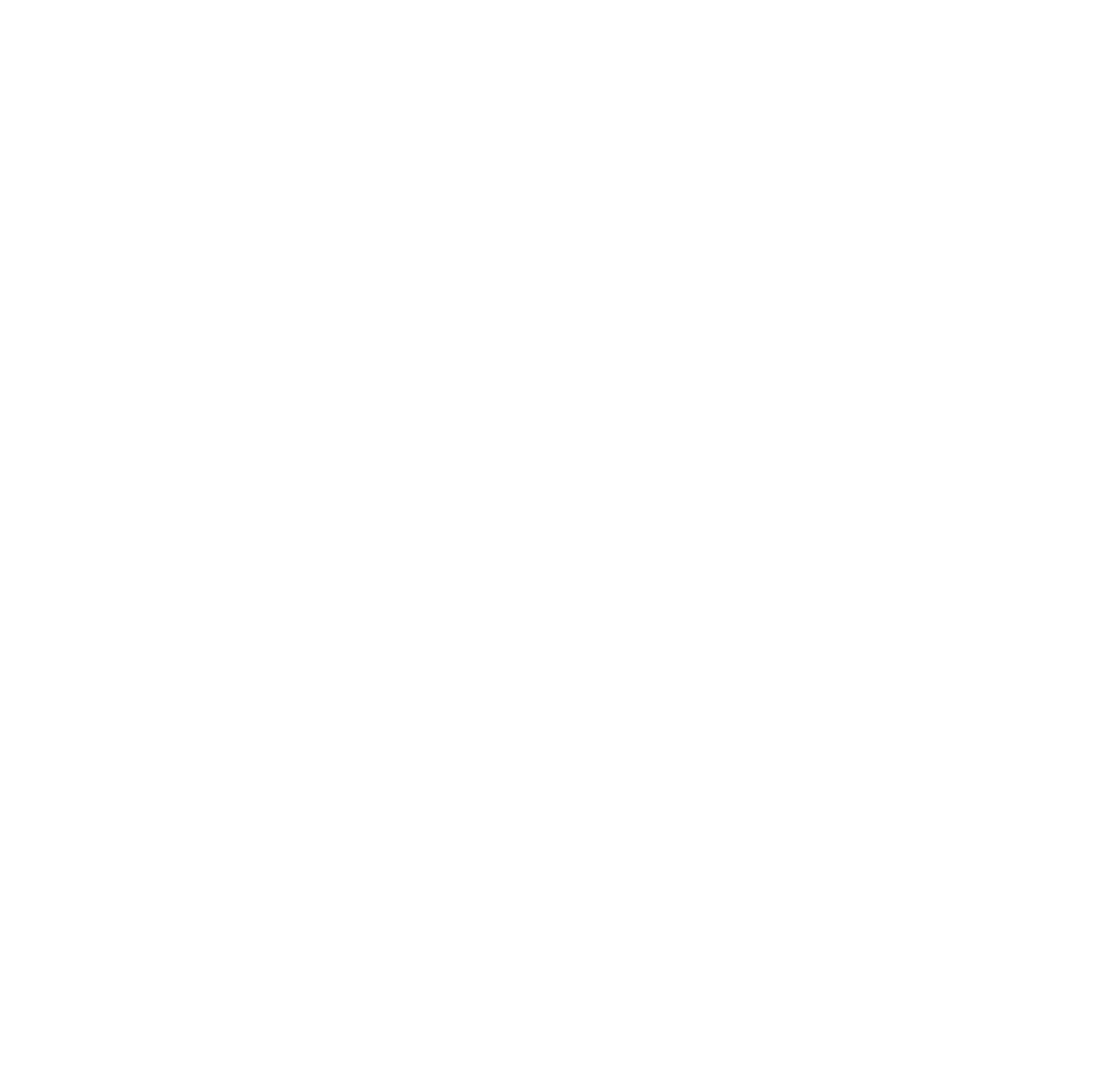
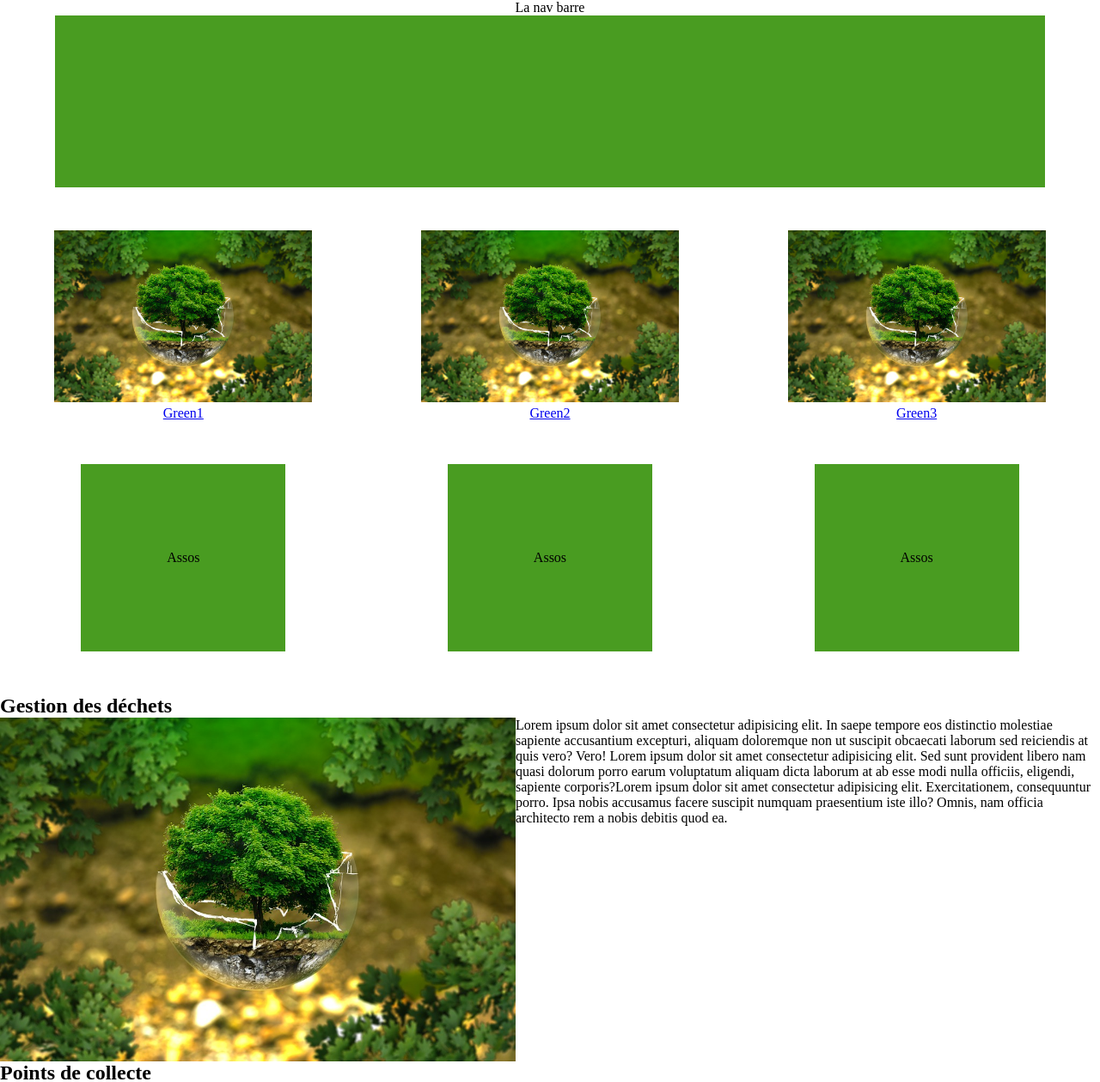
Before and after one commit to Vogi28/Project_AAD, a plain HTML site: page index.html in a window 1280 px wide. Shown: the top 1259 px of the page at 86% size. Before the commit the page ends 800 px from the top, so only its background shows below. Drawn offline with Linux system fonts and the light colour scheme.

Commit message:
H-P avec partie actions et  gest dechets

```diff
--- a/index.html
+++ b/index.html
@@ -1,11 +1,108 @@
 <!DOCTYPE html>
 <html lang="en">
+
 <head>
     <meta charset="UTF-8">
     <meta name="viewport" content="width=device-width, initial-scale=1.0">
     <title>ACTIONS ASSOCIATIONS DECHETS</title>
+    <link rel="stylesheet" href="style.css">
 </head>
+
 <body>
+    <header>
+        <Nav>
+            <p>La nav barre</p>
+        </Nav>
+    </header>
+    <section class="banner">
+        <!-- <img src="" alt=""> -->
+        <p class="img"> </p>
+    </section>
+    <section>
+        <figure class="actions_container">
+            <a href="#"><img class="actions_item" title="green" src="green.jpg" alt="" width="300px" height="auto">
+                <figcaption>Green1</figcaption>
+            </a>
 
+            <a href="#"><img class="actions_item" title="green" src="green.jpg" alt="" width="300px" height="auto">
+                <figcaption>Green2</figcaption>
+            </a>
+
+            <a href="#"><img class="actions_item" title="green" src="green.jpg" alt="" width="300px" height="auto">
+                <figcaption>Green3</figcaption>
+            </a>
+        </figure>
+    </section>
+    <section class="assos_container">
+        <div class="assos">
+            <p>Assos</p>
+        </div>
+        <div class="assos">
+            <p>Assos</p>
+        </div>
+        <div class="assos">
+            <p>Assos</p>
+        </div>
+    </section>
+    <section>
+        <div>
+            <h2>Gestion des déchets</h2>
+            <div class="img_txt">
+                <img src="green.jpg" alt="" width="600px" height="auto">
+                <p>
+                    Lorem ipsum dolor sit amet consectetur adipisicing elit. In saepe tempore eos distinctio molestiae
+                    sapiente
+                    accusantium excepturi, aliquam doloremque non ut suscipit obcaecati laborum sed reiciendis at quis
+                    vero?
+                    Vero! Lorem ipsum dolor sit amet consectetur adipisicing elit. Sed sunt provident libero nam quasi
+                    dolorum
+                    porro earum voluptatum aliquam dicta laborum at ab esse modi nulla officiis, eligendi, sapiente
+                    corporis?Lorem ipsum dolor sit amet consectetur adipisicing elit. Exercitationem, consequuntur
+                    porro.
+                    Ipsa
+                    nobis accusamus facere suscipit numquam praesentium iste illo? Omnis, nam officia architecto rem a
+                    nobis
+                    debitis quod ea.
+                </p>
+            </div>
+    </section>
+    <section class="collect_point">
+        <h2>Points de collecte</h2>
+        <div class="img_txt">
+            <img src="green.jpg" alt="" width="600px" height="auto">
+            <p>
+                Lorem ipsum dolor sit amet consectetur adipisicing elit. In saepe tempore eos distinctio molestiae
+                sapiente
+                accusantium excepturi, aliquam doloremque non ut suscipit obcaecati laborum sed reiciendis at quis vero?
+                Vero! Lorem ipsum dolor sit amet consectetur adipisicing elit. Sed sunt provident libero nam quasi
+                dolorum
+                porro earum voluptatum aliquam dicta laborum at ab esse modi nulla officiis, eligendi, sapiente
+                corporis?Lorem ipsum dolor sit amet consectetur adipisicing elit. Exercitationem, consequuntur porro.
+                Ipsa
+                nobis accusamus facere suscipit numquam praesentium iste illo? Omnis, nam officia architecto rem a nobis
+                debitis quod ea.
+            </p>
+        </div>
+    </section>
+    <section class="form">
+        <h2>Contact Us</h2>
+        <form action="">
+            <p><input type="text" placeholder="A"></p>
+            <p><input type="text" placeholder="B"></p>
+            <p><input type="text" placeholder="C"></p>
+            <p><input type="text" placeholder="D"></p>
+        </form>
+    </section>
+    <footer>
+        <div class="footer">
+            <p>A</p>
+            <p>A</p>
+            <p>A</p>
+            <p>A</p>
+            <p>A</p>
+            <p>A</p>
+        </div>
+    </footer>
 </body>
+
 </html>
--- /dev/null
+++ b/style.css
@@ -0,0 +1,76 @@
+* {
+    margin: 0;
+    padding: 0;
+    box-sizing: border-box;
+}
+
+nav {
+    display: flex;
+    justify-content: center;
+}
+
+.banner {
+    display: flex;
+    justify-content: center;
+}
+
+.img {
+    display: flex;
+    background-color: #499c21;
+    width: 90%;
+    padding: 100px;
+    margin: 0 0 50px 0;
+}
+
+figure {
+    text-decoration: none;
+
+}
+
+.actions_container {
+    display: flex;
+    justify-content: space-around;
+    text-decoration: none;
+}
+
+.actions_item {
+    text-decoration: none;
+}
+
+figcaption {
+    text-align: center;
+}
+
+.assos_container {
+    display: flex;
+    justify-content: space-around;
+}
+
+.assos {
+    padding: 100px;
+    margin: 50px 10px;
+    background-color: #499c21;
+}
+
+.img_txt {
+    display: flex;
+}
+
+.img_left {
+    float: left;
+}
+
+.form {
+    display: flex;
+    flex-direction: column;
+    align-items: center;
+}
+
+footer {
+    display: flex;
+    justify-content: center;
+    background-color: #f5cd3d;
+    width: 90%;
+    padding: 50px;
+    margin: 10px;
+}
```
Also changed, not shown: actions1.html (added, +14 -0 lines), green.jpg (added).
